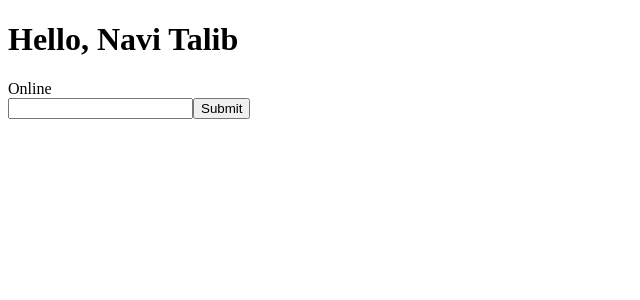
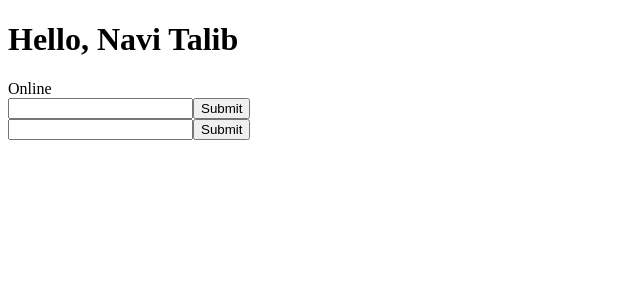
Before and after one commit to NaviTalib/Basic-React-Tailwind-Projects, a React (Vite) app in the folder basic-practice/: page / in a window 1280 px wide. Shown: the top 300 px of the page, without its empty margins (0-640 px from the left). Built offline with nearby package versions, Linux system fonts and the light colour scheme.

Commit message:
uncontrolled form added

```diff
--- a/basic-practice/src/App.jsx
+++ b/basic-practice/src/App.jsx
@@ -4,6 +4,7 @@ import Button from './components/Button'
 import Counter from './components/Counter'
 import Form from './components/Form'
 import ControlledForm from './components/ControlledForm'
+import UncontrolledForm from './components/UncontrolledForm'
 
 const App = () => {
   const skills = ['html', 'css', 'js']
@@ -42,6 +43,7 @@ const App = () => {
       <Greeting isLoggedIn={true} />
       <UserStatus isOnline = {true} />
       <ControlledForm />
+      <UncontrolledForm />
 
     </div>
   )
--- /dev/null
+++ b/basic-practice/src/components/UncontrolledForm.jsx
@@ -0,0 +1,19 @@
+import React,{useRef} from 'react'
+
+function UncontrolledForm() {
+  const inputRef = useRef(null);
+
+  const handleSubmit = (e) => {
+    e.preventDefault();
+    console.log('Submitted:', inputRef.current.value);
+  };
+
+  return (
+    <form onSubmit={handleSubmit}>
+      <input type="text" ref={inputRef} />
+      <button type="submit">Submit</button>
+    </form>
+  );
+}
+
+export default UncontrolledForm
```
